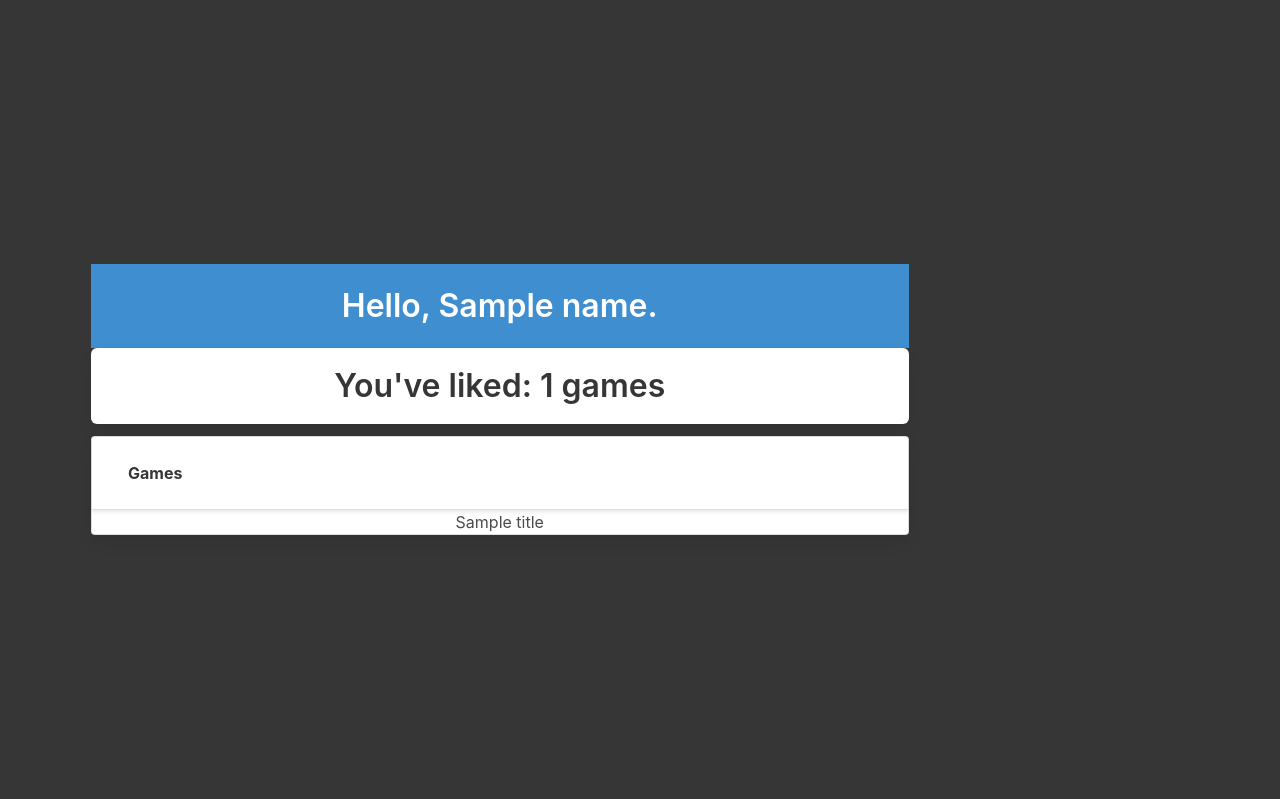
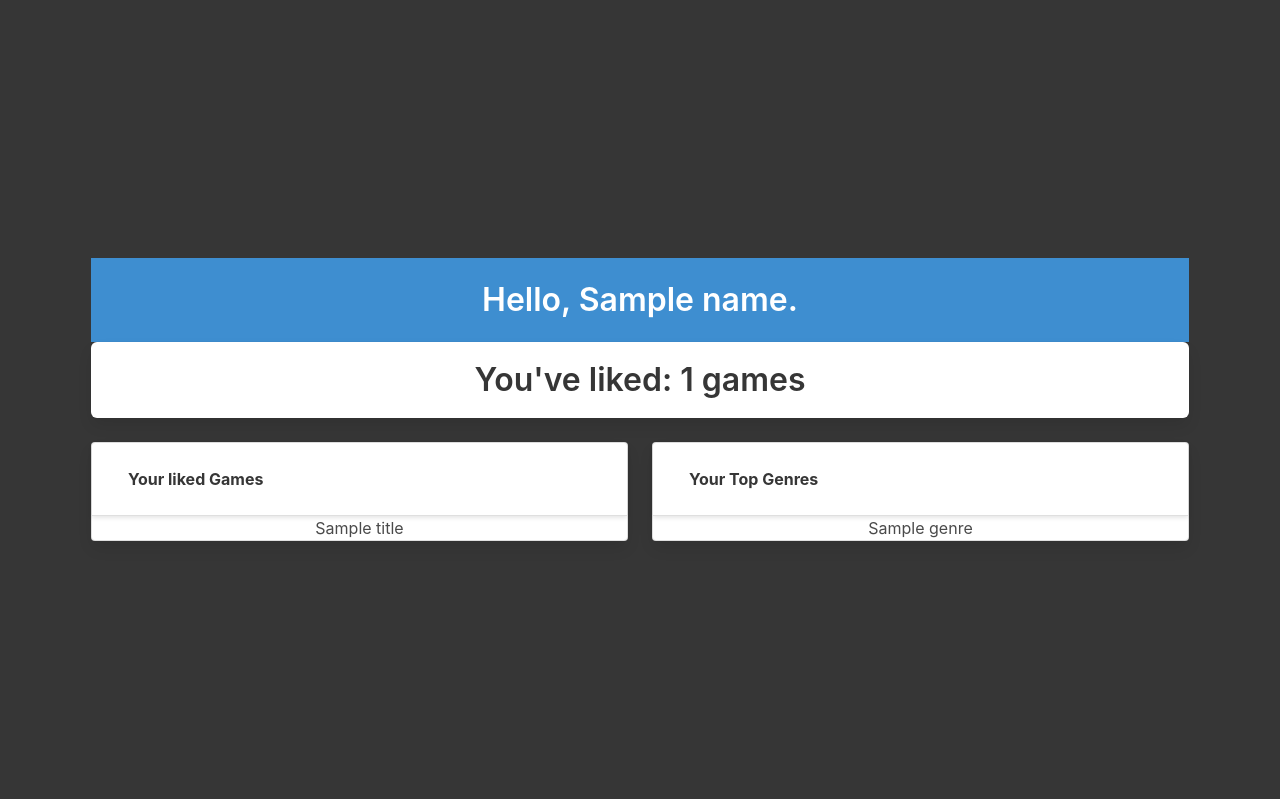
Before and after one commit to ZKtheMAN/web-frontend-project-1, a Flask app: template vidya/project/templates/profile.html in a window 1280 px wide. Shown: the part 97-896 px from the top of the page. Run offline with Flask 2, Linux system fonts and the light colour scheme; the template is opened without the code that fills it: most values are stand-ins (such as "Sample title", 1, 10 or a date in 2020); some libraries are stand-ins or nearby versions.

Commit message:
add top genres

```diff
--- a/vidya/project/templates/login.html
+++ b/vidya/project/templates/login.html
@@ -8,7 +8,7 @@
         {% with messages = get_flashed_messages() %}
         {% if messages %}
             <div class="notification is-danger">
-                {{ messages[0] }} go to <a href="{{ url_for('auth.signup') }}">Sign up page</a>
+                {{ messages[0] }} Or go to <a href="{{ url_for('auth.signup') }}">Sign up page</a>
             </div>
         {% endif %}
 
--- a/vidya/project/templates/profile.html
+++ b/vidya/project/templates/profile.html
@@ -5,9 +5,7 @@
 <html>
 
 <body>
-
-
-    <div class="column is-9">
+    <div class="column has-background-dark">
         <section class="hero is-info welcome is-small">
             <div class="hero-body">
                 <div class="container">
@@ -17,22 +15,23 @@
                 </div>
             </div>
         </section>
-        <section class="info-tiles">
+
             <div class="tile is-ancestor has-text-centered">
                 <div class="tile is-parent">
                     <article class="tile is-child box">
                         <p class="title">You've liked: {{ count }} games</p>
+
                     </article>
 
                 </div>
             </div>
-        </section>
+
         <div class="columns">
             <div class="column">
                 <div class="card events-card">
                     <header class="card-header">
                         <p class="card-header-title">
-                            Games
+                            Your liked Games
                         </p>
 <!--Iterate through the names[] that was generated in def profile()-->
                     </header>
@@ -40,6 +39,24 @@
                         <div class="content">
                             {% for title in titles %}
                             {{ title }}<br>
+                            {% endfor %}
+
+                        </div>
+                    </div>
+                </div>
+            </div><div class="column">
+                <div class="card events-card">
+                    <header class="card-header">
+                        <p class="card-header-title">
+                            Your Top Genres
+                        </p>
+<!--Iterate through the names[] that was generated in def profile()-->
+                    </header>
+                    <div class="card-table">
+                        <div class="content">
+
+                            {% for g in genre %}
+                            {{ g }}<br>
                             {% endfor %}
                         </div>
                     </div>
```
Also changed, not shown: vidya/project/main.py (+7 -1 lines), vidya/project/db.sqlite.
